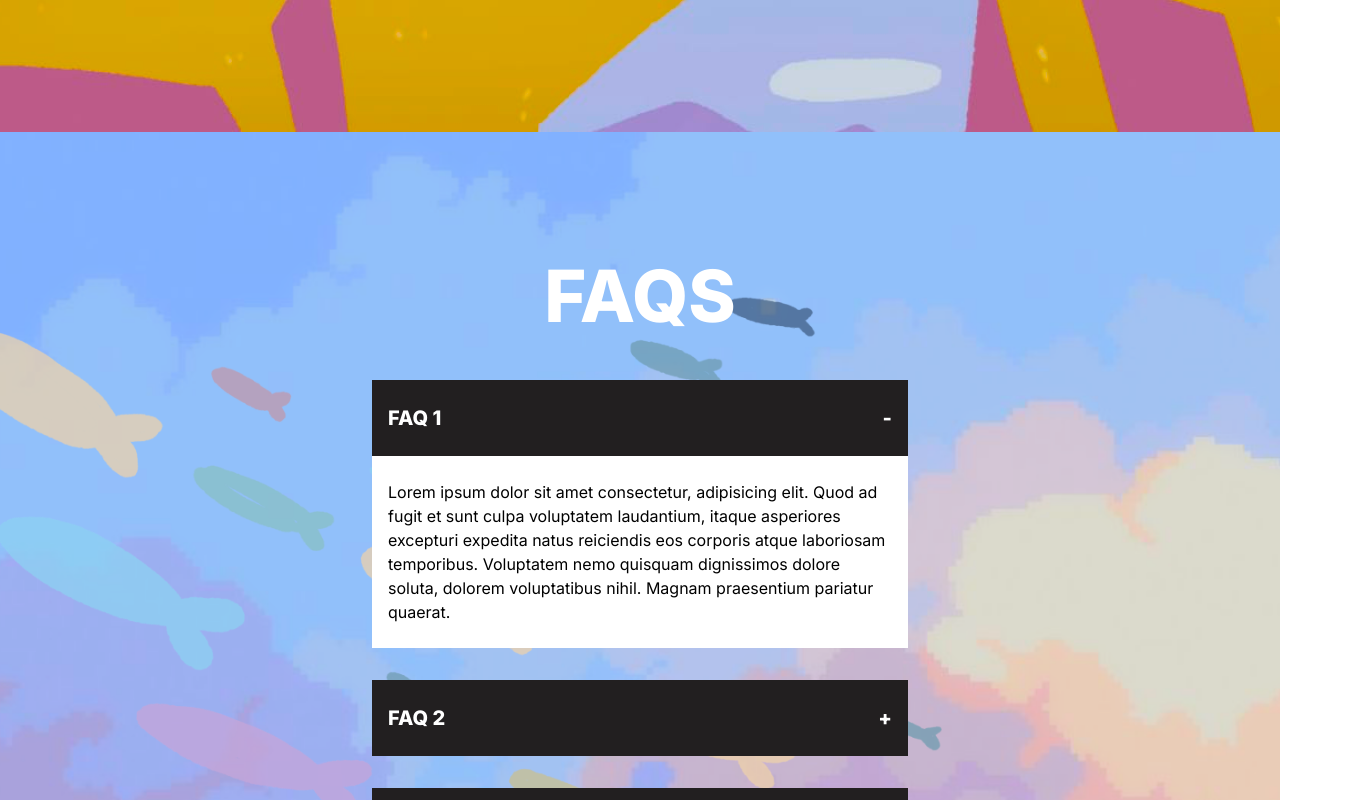
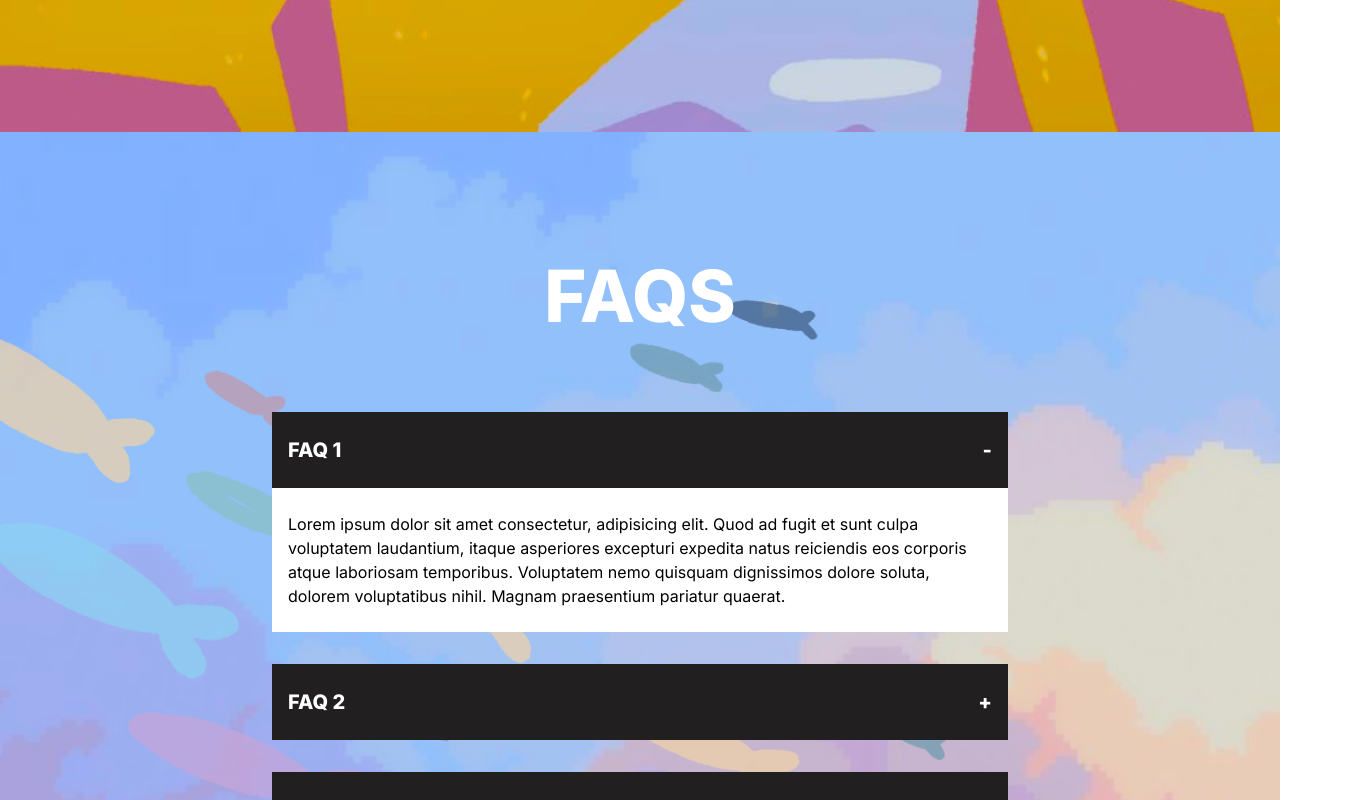
Before and after one commit to Prathamesh-Chavan-232/happy-cats-website, a Next.js app: page / in a window 1280 px wide. Shown: the part 10520-11320 px from the top of the page, 1360 px wide, since content can reach past the window. Built offline with nearby package versions, Linux system fonts and the light colour scheme.

Commit message:
feat: sticky navbar

```diff
--- a/src/app/page.jsx
+++ b/src/app/page.jsx
@@ -47,10 +47,10 @@ export default function Home() {
 
 const ContentWrapper = () => {
 	return (
-		<div className="overflow-hidden">
+		<div>
 			{/* Hero */}
 			<Header />
-			<SectionContainer className="pb-[20%] bg-hero h-full w-screen pt-64">
+			<SectionContainer className="relative pb-[20%] bg-hero h-full w-screen pt-64">
 				<div className="flex flex-col items-center justify-center gap-32">
 					<h1
 						data-aos="zoom-in"
@@ -233,7 +233,7 @@ const ContentWrapper = () => {
 				</div>
 			</SectionContainer>
 
-			<SectionContainer id="faqs" className="py-[10%] bg-footer">
+			<SectionContainer id="faqs" className="relative py-[10%] bg-footer">
 				<Title anim="fade" className={"text-center text-white"}>
 					FAQS
 				</Title>
--- a/src/components/Accordian.jsx
+++ b/src/components/Accordian.jsx
@@ -43,7 +43,12 @@ const AccordianContent = ({
 		<div className="">
 			<div className="px-4 py-6 flex items-center justify-between cursor-pointer bg-dark text-white font-extrabold text-xl">
 				<div className="">{section.title}</div>
-				<div onClick={toggleSection}>{isActive ? "-" : "+"}</div>
+				<div
+					onClick={toggleSection}
+					className="ease-in-out transition-all duration-300"
+				>
+					{isActive ? "-" : "+"}
+				</div>
 			</div>
 			{isActive && <div className="px-4 py-6 bg-white">{section.content}</div>}
 		</div>
@@ -52,7 +57,7 @@ const AccordianContent = ({
 export const Accordian = () => {
 	const [activeIndex, setActiveIndex] = useState(0);
 	return (
-		<div className="px-8 py-12 mx-auto space-y-8 max-w-[600px] ">
+		<div className="relative px-8 py-[10%] mx-auto space-y-8 min-w-[300px] max-w-[800px]">
 			{faqs.map((item, i) => {
 				return (
 					<AccordianContent
```
Also changed, not shown: src/components/Header.jsx (+1 -1 lines).
